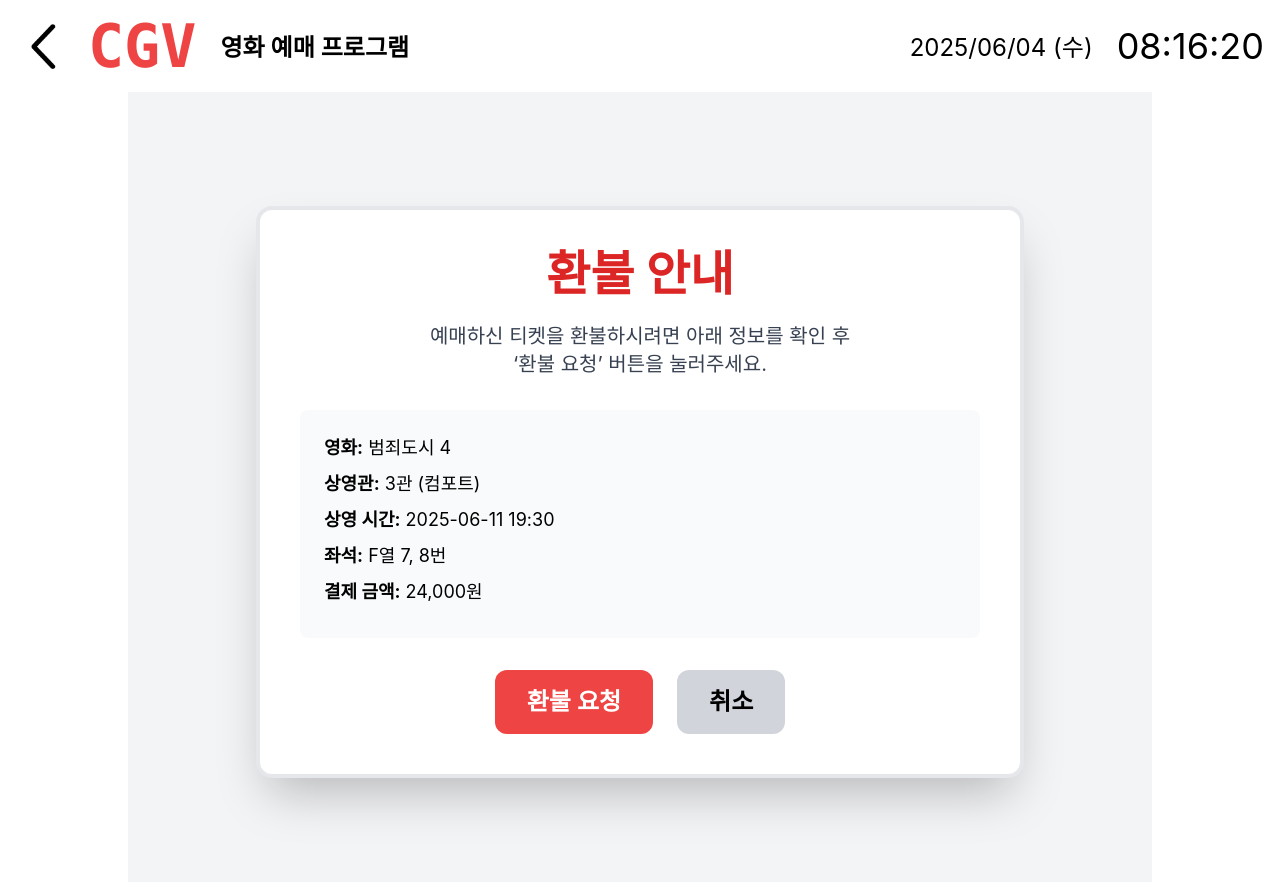
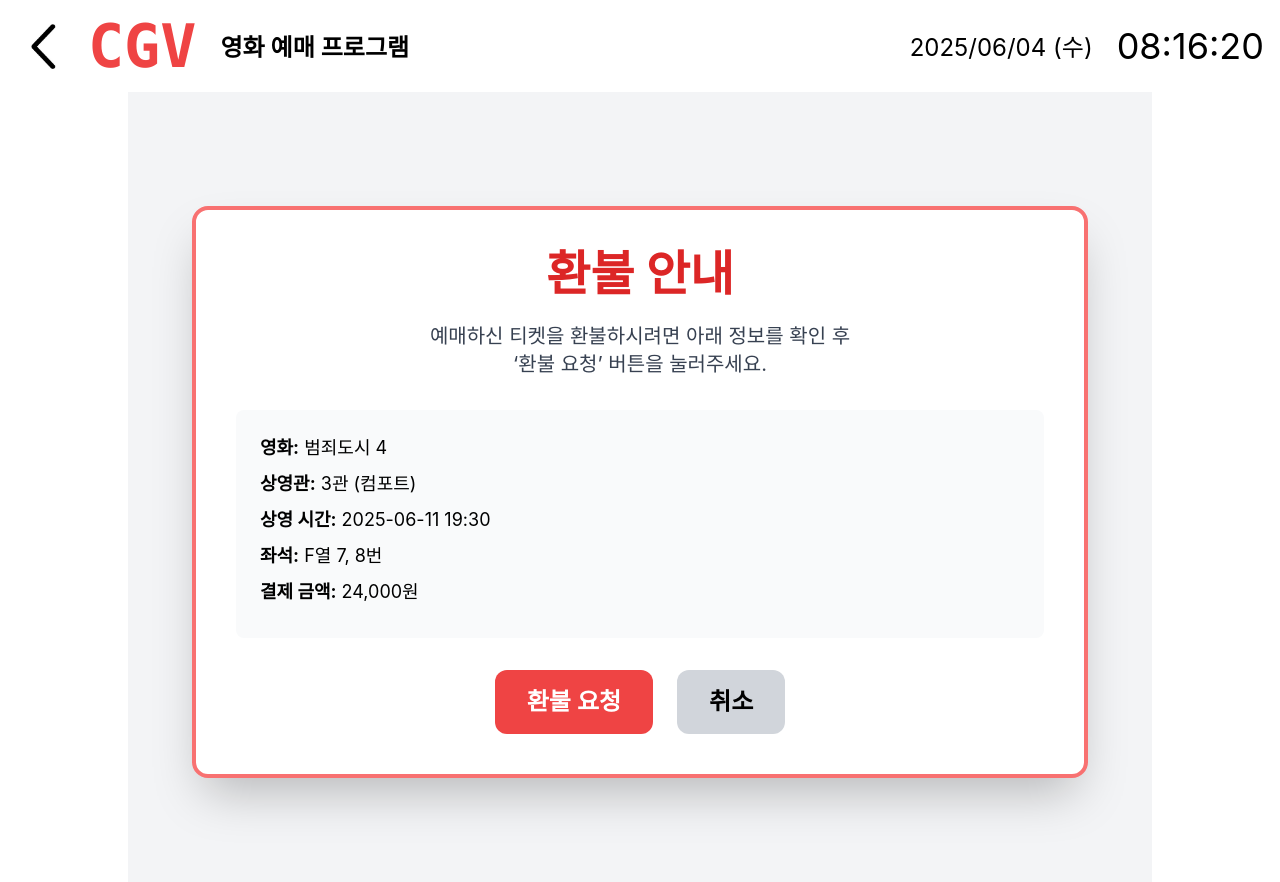
Before and after one commit to hamin07/react-movie-ticket-ui, a React (Create React App) app: page /refund in a window 1280 px wide. Shown: the top 882 px of the page. Built offline with nearby package versions, Linux system fonts and the light colour scheme; no server answers.

Commit message:
환불 페이지 레이아웃 수정 및 스타일 개선

```diff
--- a/src/pages/Refund.jsx
+++ b/src/pages/Refund.jsx
@@ -16,8 +16,8 @@
 // }
 export default function Refund() {
     return (
-        <div className="bg-gray-100 min-h-screen flex items-center justify-center">
-            <div className="bg-white border-4 border-red-350 p-10 rounded-2xl shadow-2xl w-full max-w-3xl">
+        <div className="bg-gray-100 min-h-screen flex items-center justify-center max-w-8xl">
+            <div className="bg-white border-4 border-red-400 p-10 rounded-2xl shadow-2xl w-full max-w-4xl">
                 <h1 className="text-5xl font-bold text-center text-red-600 mb-6">환불 안내</h1>
 
                 <p className="text-center text-xl text-gray-700 mb-8">
```
